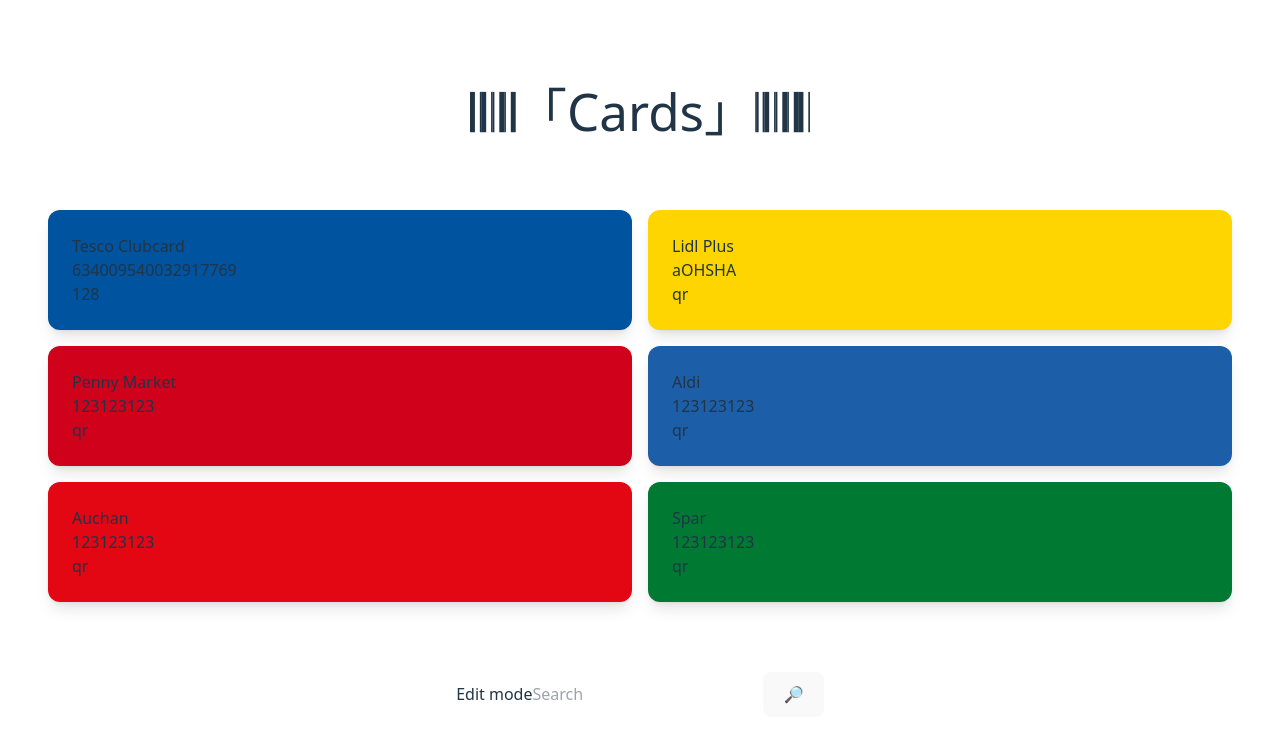
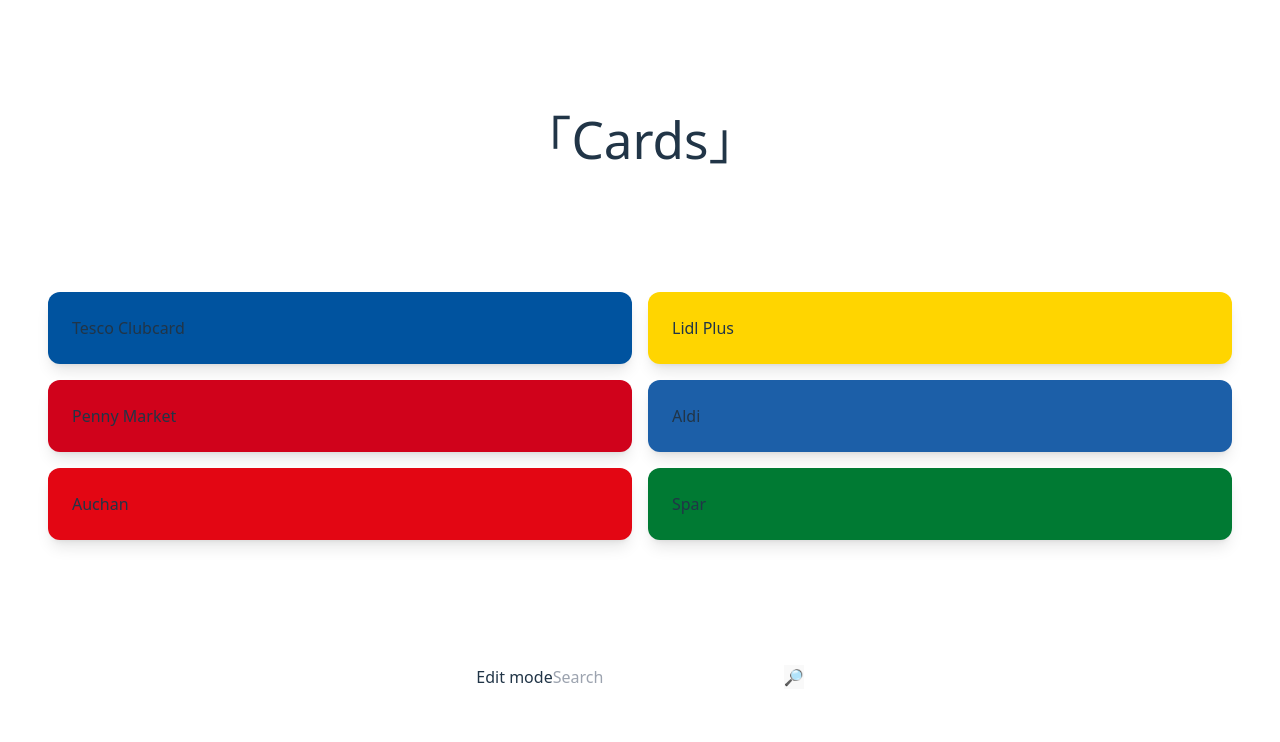
Before and after one commit to neczpal/loyalty-card-sharer, a React (Vite) app: page / in a window 1280 px wide. Shown: the top 742 px of the page. Built offline with nearby package versions, Linux system fonts and the light colour scheme.

Commit message:
flip in flip out

```diff
--- a/src/App.tsx
+++ b/src/App.tsx
@@ -20,9 +20,8 @@
 
     return (
         <div className="flex flex-col p-6 md:p-12 h-full items-center justify-around">
-            {selectedCard === null ? (
-                <TileView cards={allCards} onSelect={(card) => setSelectedCard(card)} />
-            ) : (
+            <TileView cards={allCards} onSelect={(card) => setSelectedCard(card)} />
+            {selectedCard !== null && (
                 <DetailsView card={selectedCard} onClose={() => setSelectedCard(null)} />
             )}
         </div>
--- a/src/DetailsView.tsx
+++ b/src/DetailsView.tsx
@@ -1,44 +1,35 @@
 import type {CardDto} from "./data/CardDto.ts";
+import {useState} from "react";
 
 export function DetailsView({card, onClose}: {
     card: CardDto;
     onClose: () => void;
 }) {
+    const [closing, setClosing] = useState(false);
 
     const codeImg = `https://barcodeapi.org/api/${card.type}/${card.code}`;
+    const handleClose = () => {
+        setClosing(true);
+        setTimeout(() => onClose(), 150); // match animation duration
+    };
 
     return (
-        <div className="
-            fixed inset-0
-            bg-black/50
-            flex items-center justify-center
-            z-50
-        ">
-            <div className="
-                w-[90vw] h-[90vh]
-                rounded-2xl shadow-2xl p-8
-                flipIn
-                transform-gpu
-                relative
-                "
+        <div className="fixed inset-0 bg-black/50 flex items-center justify-center z-50"
+             onClick={handleClose}
+        >
+            <div className={`w-[70vw] h-[80vh] rounded-2xl shadow-2xl flip-in relative
+                ${
+                    closing ? "flip-out" : "flip-in"
+                }
+            `}
                  style={{ backgroundColor: card.color }}
             >
+                <h2 className="text-3xl font-bold mb-4 text-center">{card.name}</h2>
+                <p className="text-lg font-mono text-center">{card.code}</p>
+                <div className="flex flex-col justify-center bg-white py-2 mb-4 aspect-square">
+                    <img className="block w-full" src={codeImg} alt={card.name} />
+                </div>
 
-                <button
-                    onClick={onClose}
-                    className="absolute top-4 right-4 text-3xl"
-                >
-                    ✖
-                </button>
-
-                <h2 className="text-3xl font-bold mb-4">{card.name}</h2>
-
-                <div className="flex flex-col gap-2">
-                    <span className="text-lg font-mono">Code: {card.code}</span>
-                </div>
-                <div>
-                    <img src={codeImg} />
-                </div>
             </div>
         </div>
     );
--- a/src/Tile.tsx
+++ b/src/Tile.tsx
@@ -13,8 +13,6 @@
         style={{ backgroundColor: card.color }}
     >
         <h3>{card.name}</h3>
-        <p>{card.code}</p>
-        <span>{card.type}</span>
     </div>
   );
 }
--- a/src/TileView.tsx
+++ b/src/TileView.tsx
@@ -8,7 +8,7 @@
     return (
         <>
             <div className="flex justify-center items-center w-full">
-                <h1> 𝄃𝄃𝄂𝄂「Cards」𝄀𝄁𝄃𝄂𝄂𝄃 </h1>
+                <h1>「Cards」</h1>
             </div>
             <div className="w-full grid grid-flow-row grid-cols-2 gap-4">
                 {
--- a/src/index.css
+++ b/src/index.css
@@ -35,17 +35,6 @@
   line-height: 1.1;
 }
 
-button {
-  border-radius: 8px;
-  border: 1px solid transparent;
-  padding: 0.6em 1.2em;
-  font-size: 1em;
-  font-weight: 500;
-  font-family: inherit;
-  background-color: #1a1a1a;
-  cursor: pointer;
-  transition: border-color 0.25s;
-}
 button:hover {
   border-color: #646cff;
 }
@@ -67,10 +56,18 @@
   }
 }
 
-@keyframes flipIn {
+.perspective-1000 {
+    perspective: 1000px;
+}
+
+@keyframes flipInGrow {
     0% {
-        transform: rotateY(90deg) scale(0.9);
+        transform: rotateY(90deg) scale(0.5);
         opacity: 0;
+    }
+    40% {
+        transform: rotateY(45deg) scale(0.8);
+        opacity: 0.7;
     }
     100% {
         transform: rotateY(0deg) scale(1);
@@ -78,8 +75,29 @@
     }
 }
 
-.flipIn {
-    animation: flipIn 0.45s ease-out forwards;
+.flip-in {
+    animation: flipInGrow 0.15s ease-out forwards;
     transform-style: preserve-3d;
     backface-visibility: hidden;
 }
+
+@keyframes flipOutShrink {
+    0% {
+        transform: rotateY(0deg) scale(1);
+        opacity: 1;
+    }
+    60% {
+        transform: rotateY(-45deg) scale(0.8);
+        opacity: 0.5;
+    }
+    100% {
+        transform: rotateY(-90deg) scale(0.5);
+        opacity: 0;
+    }
+}
+
+.flip-out {
+    animation: flipOutShrink 0.15s ease-in forwards;
+    transform-style: preserve-3d;
+    backface-visibility: hidden;
+}
```
